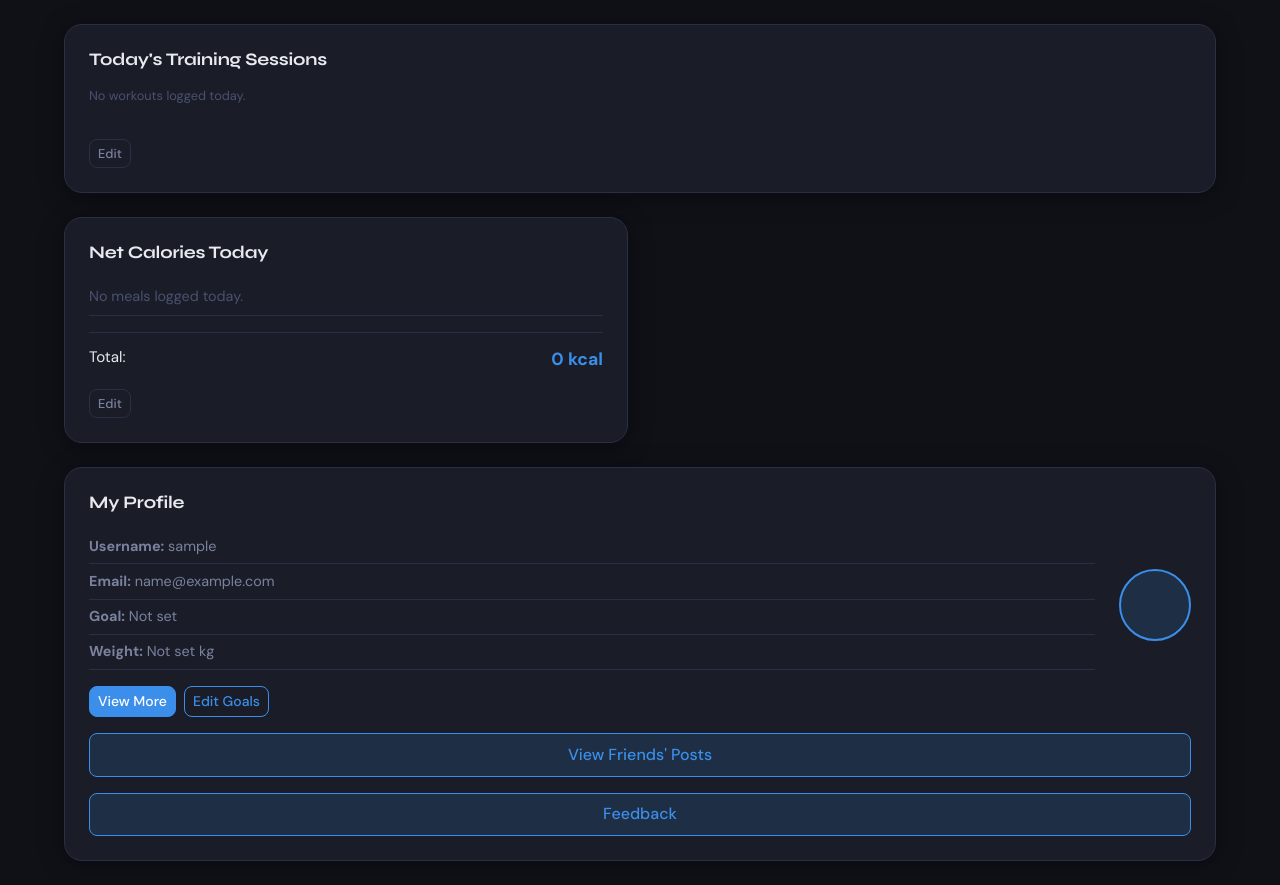
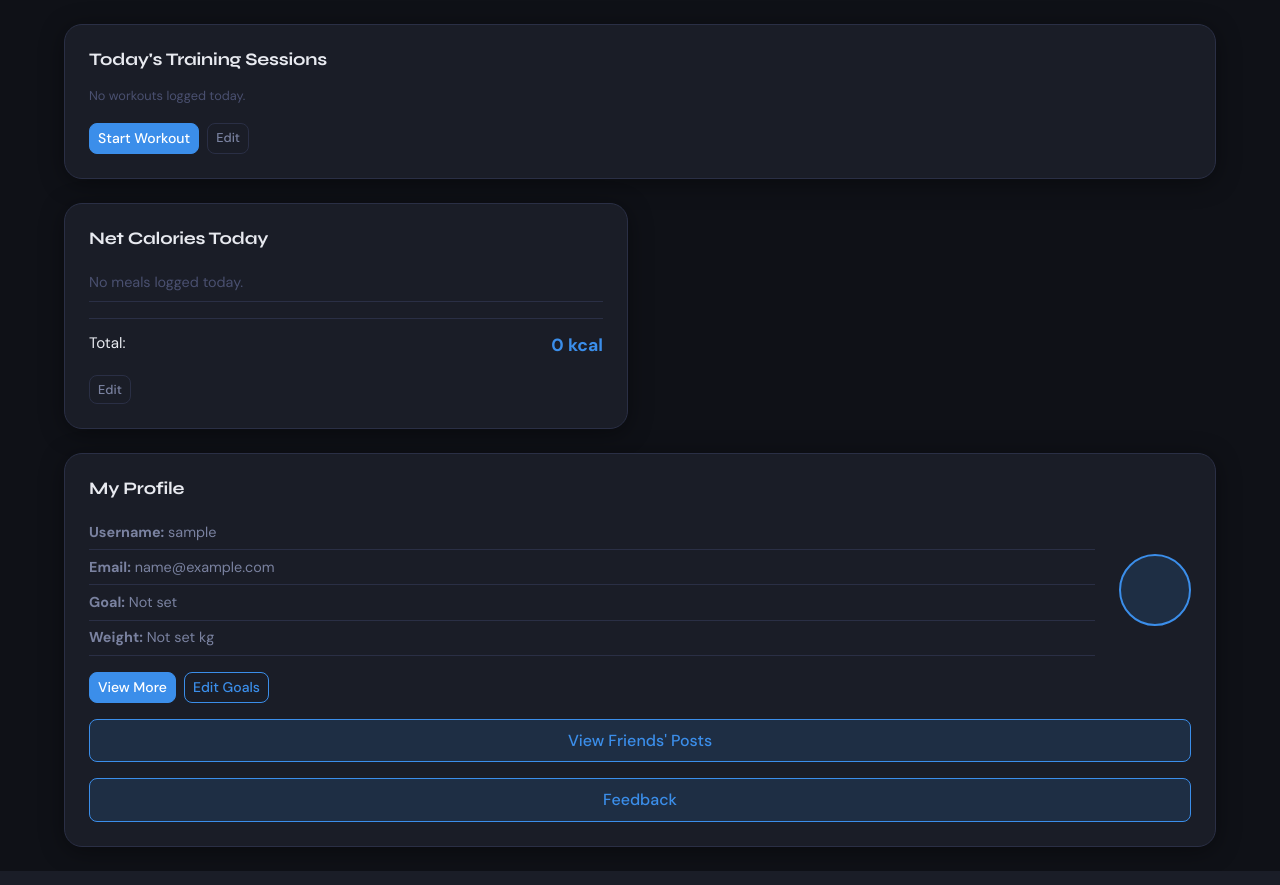
Before and after one commit to Noah4649/CITS3403GroupProject, a Flask app: page /dashboard in a window 1280 px wide. Shown: the part 60-945 px from the top of the page. Run offline with Flask 3, Linux system fonts and the light colour scheme; the visitor is signed in with stand-in values (Sample User, id 1); data that the repository does not hold is empty; some libraries are stand-ins or nearby versions.

Commit message:
wire dashboard buttons and add start workout

```diff
--- a/app/templates/dashboard.html
+++ b/app/templates/dashboard.html
@@ -18,7 +18,10 @@
                     <p class="text-muted">No workouts logged today.</p>
                 {% endif %}
             </div>
-            <button class="btn btn-outline-secondary btn-sm btn-edit mt-3">Edit</button>
+            <div class="d-flex gap-2 mt-3 flex-wrap">
+                <a href="{{ url_for('main.start_workout') }}" class="btn btn-primary btn-sm">Start Workout</a>
+                <a href="{{ url_for('main.history') }}" class="btn btn-outline-secondary btn-sm btn-edit">Edit</a>
+            </div>
         </div>
     </section>
 
@@ -43,7 +46,7 @@
                         <span>Total:</span>
                         <span class="cal-total-val fw-bold">{{ total_calories }} kcal</span>
                     </div>
-                    <button class="btn btn-outline-secondary btn-sm btn-edit mt-3">Edit</button>
+                    <a href="{{ url_for('main.calories') }}" class="btn btn-outline-secondary btn-sm btn-edit mt-3">Edit</a>
                 </div>
             </section>
         </div>
@@ -63,7 +66,7 @@
                     </ul>
                     <div class="profile-actions d-flex gap-2 mt-3">
                         <a href="{{ url_for('main.profile') }}" class="btn btn-primary btn-sm">View More</a>
-                        <button class="btn btn-outline-primary btn-sm">Edit Goals</button>
+                        <a href="{{ url_for('main.profile') }}#editProfileModal" class="btn btn-outline-primary btn-sm">Edit Goals</a>
                     </div>
                 </div>
                 <div class="col-auto">
```
